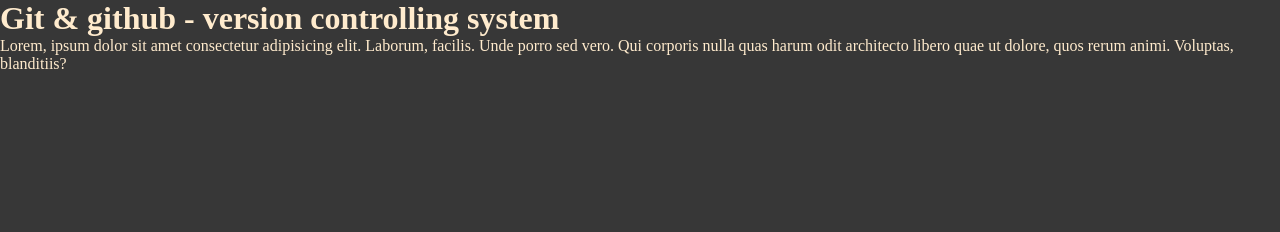
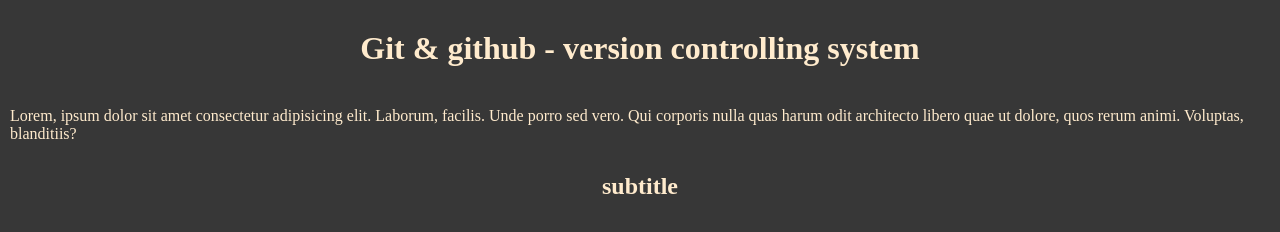
Before and after one commit to eminavoid/clase-git-github, a plain HTML site: page index.html in a window 1280 px wide. Drawn offline with Linux system fonts and the light colour scheme.

Commit message:
alpha2-subtitle-style

```diff
--- a/index.html
+++ b/index.html
@@ -10,5 +10,6 @@
 <body>
     <h1>Git & github - version controlling system</h1>
     <p>Lorem, ipsum dolor sit amet consectetur adipisicing elit. Laborum, facilis. Unde porro sed vero. Qui corporis nulla quas harum odit architecto libero quae ut dolore, quos rerum animi. Voluptas, blanditiis?</p>
+    <h2>subtitle</h2>
 </body>
 </html>
--- a/styles.css
+++ b/styles.css
@@ -7,3 +7,14 @@ body{
     background-color: rgb(55, 55, 55);
     color: blanchedalmond;
 }
+h1{
+    text-align: center;
+    padding: 30px;
+}
+p{
+    margin: 10px;
+}
+h2{
+    text-align: center;
+    padding: 20px;
+}
```
